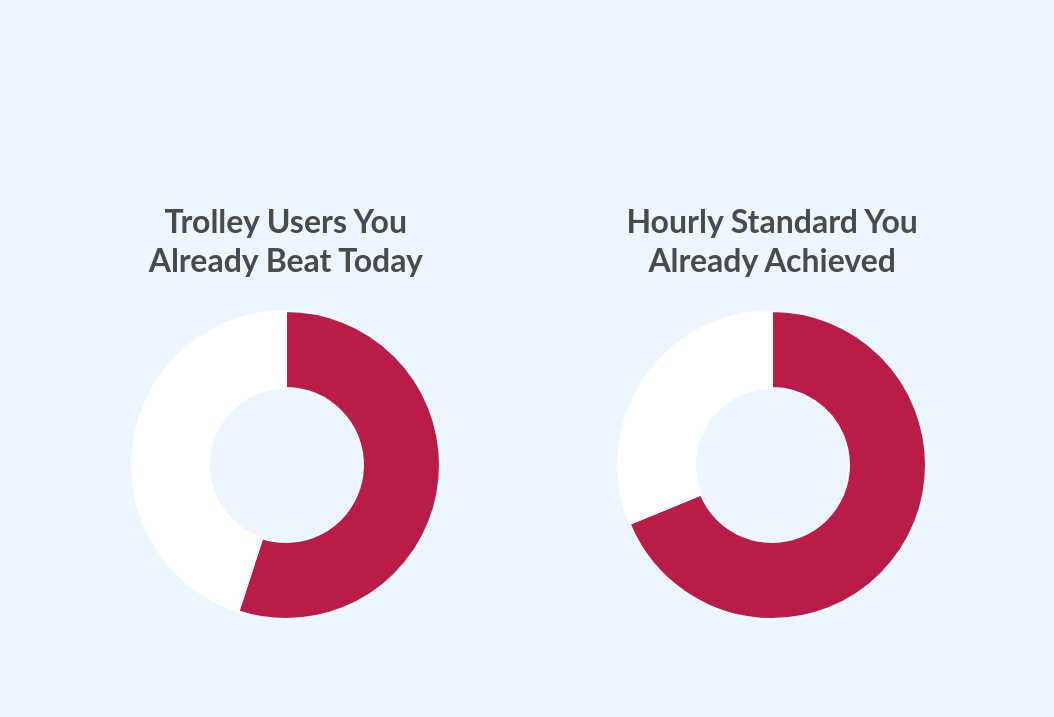
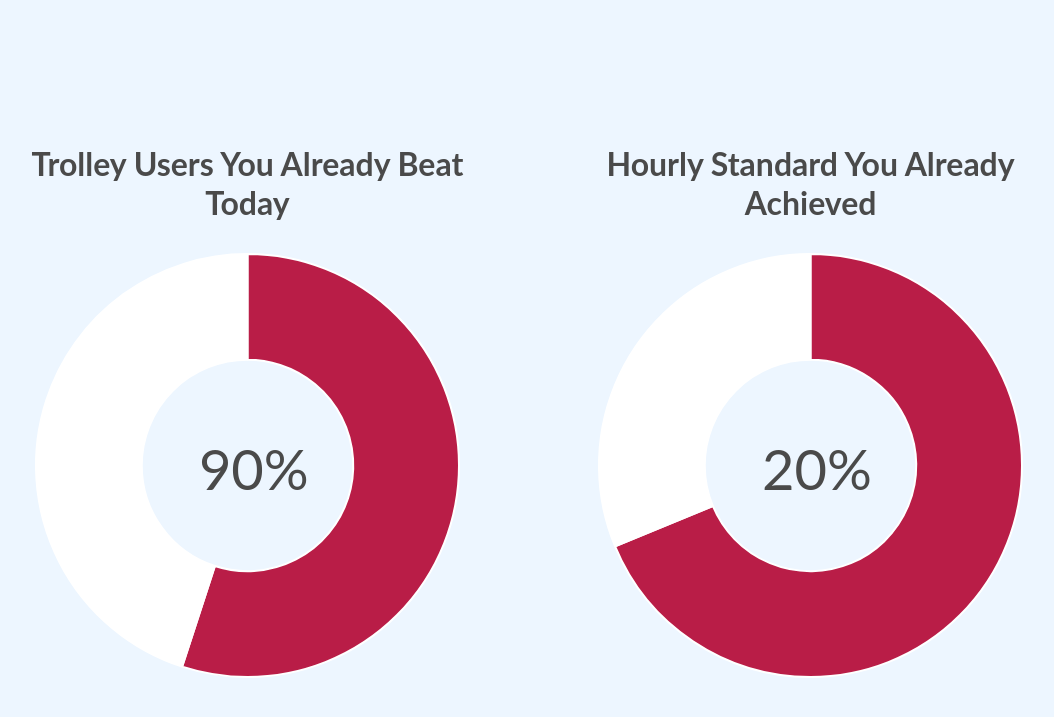
Before and after one commit to junjie-chan/Handwashing-Monitor-Dashboard, a CodeIgniter 4 app: the page made by app/Views/summary.php in a window 1280 px wide. Shown: the top 717 px of the page, without its empty margins (111-1165 px from the left). Run offline with PHP 8.4 and a stand-in for CodeIgniter, Linux system fonts and the light colour scheme; the template is opened without the code that fills it, so the values that code supplies are empty; some libraries are stand-ins or nearby versions.

Commit message:
LAZYCC-56 Add percentages for each donut and display them in the middle of each donut.

```diff
--- a/app/Views/summary.php
+++ b/app/Views/summary.php
@@ -18,6 +18,11 @@
     <div class="container">
         <h1>Hourly Standard You Already Achieved</h1>
         <canvas id="hourly_rate"></canvas>
+    </div>
+
+    <p class="percentages">90%</p>
+    <p class="percentages">20%</p>
+
     </div>
 
     <script>
--- a/public/css/summary .css
+++ b/public/css/summary .css
@@ -2,8 +2,21 @@ h1 {
     text-align: center;
 }
 .container {
-    width: 25%;
+    width: 34%;
+    z-index: 1;
 }
 .container:first-of-type {
-    margin-right: 13%;
+    margin-right: 10%;
 }
+.percentages {
+    z-index: 2;
+    position: absolute;
+    font-size: 3.5em;
+    margin-top: 15%;
+}
+.percentages:first-of-type {
+    margin-right: 43%;
+}
+.percentages:last-of-type {
+    margin-left: 45%;
+}
```
